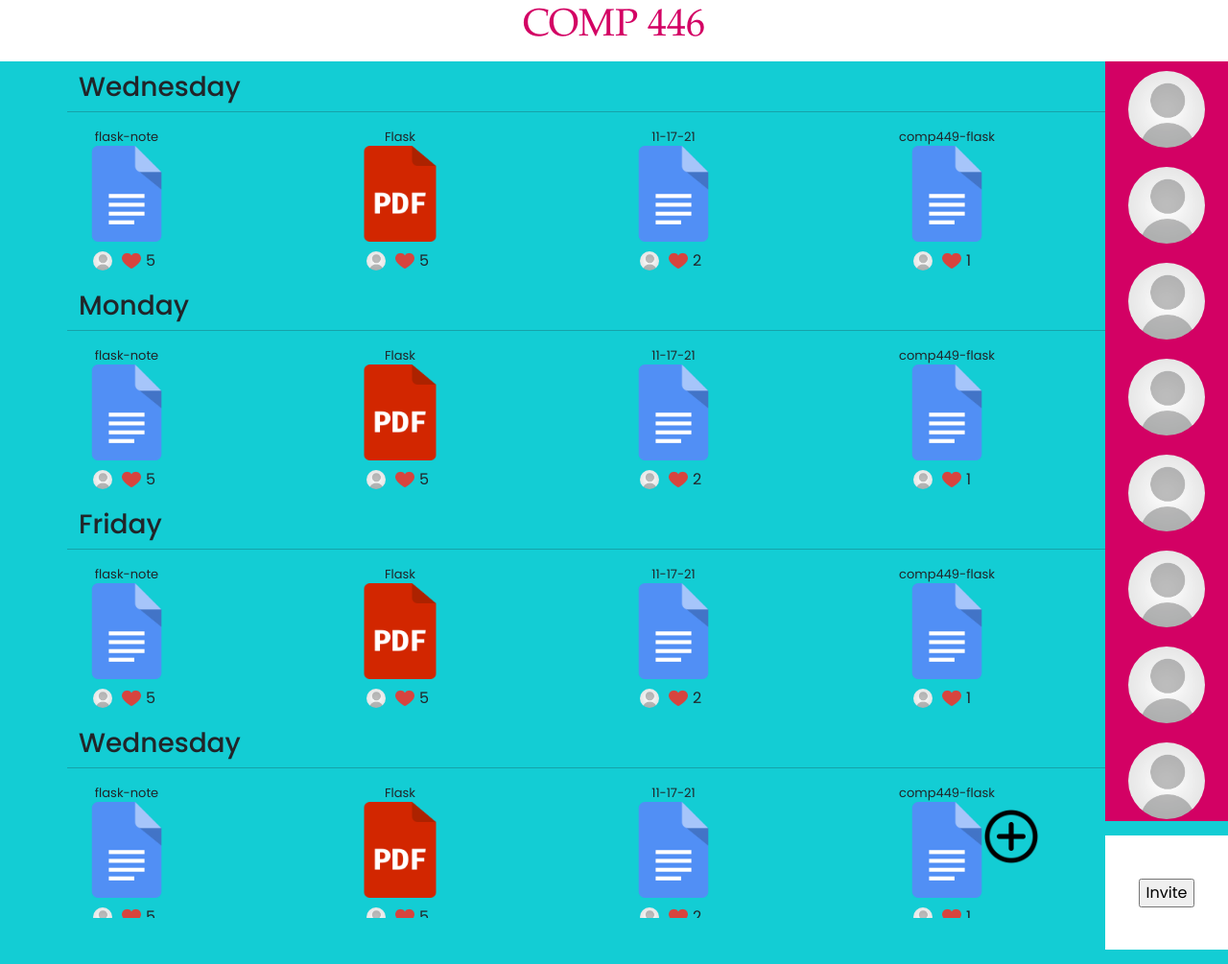
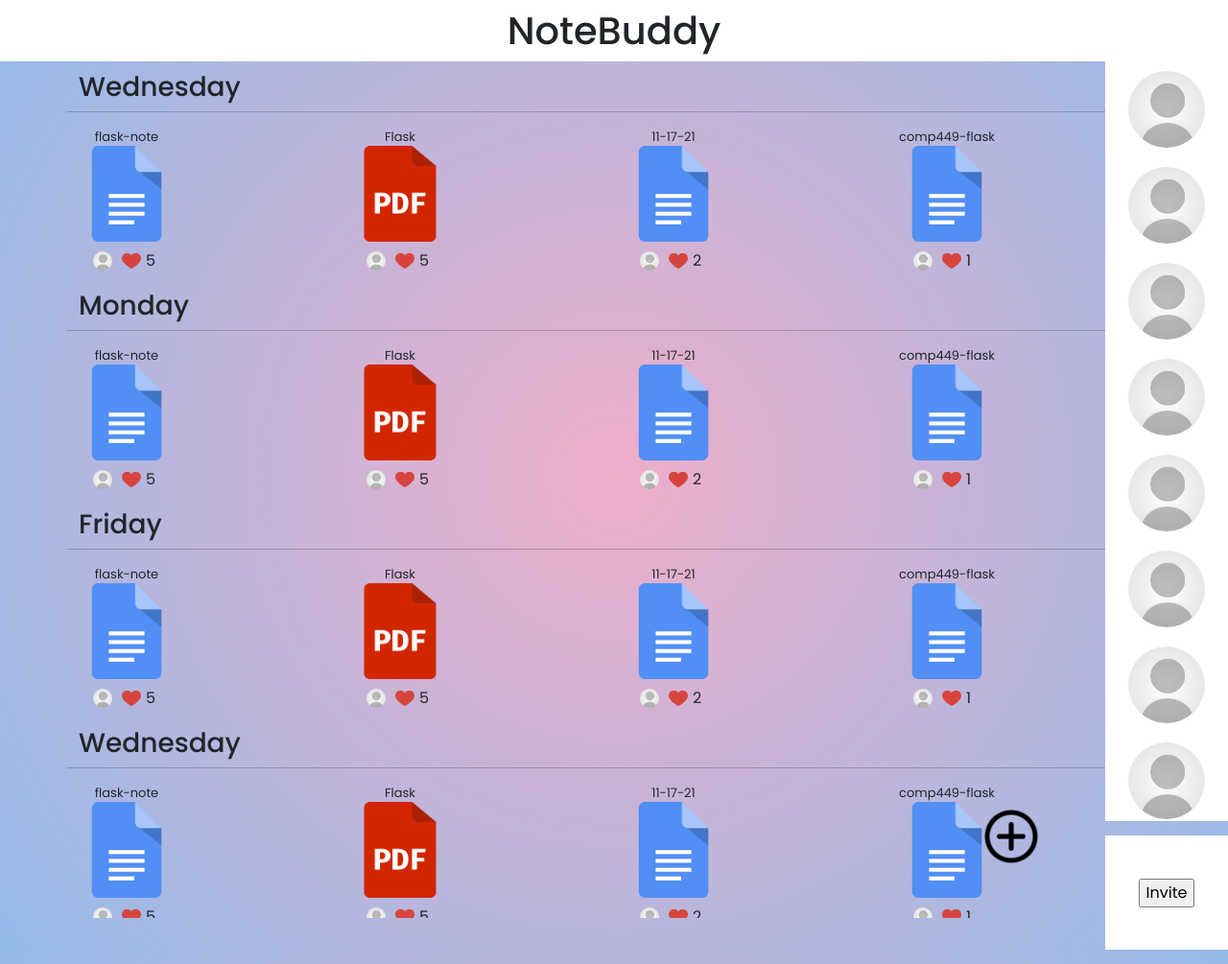
Before and after one commit to stephaniele/notebuddy, a Flask app: page /workspace in a window 1280 px wide. Shown: the whole page at 96% size. Run offline with Flask 2, Linux system fonts and the light colour scheme; some libraries are stand-ins or nearby versions.

Commit message:
started database.py

```diff
--- a/server.py
+++ b/server.py
@@ -1,8 +1,11 @@
 import os
 from flask import Flask, flash, render_template, request, redirect, url_for
 from werkzeug.utils import secure_filename
+# from database import Database
 
 app = Flask(__name__)
+# db = Database(app)
+# db.create_all()
 
 @app.route("/")
 def index():
--- a/static/style.css
+++ b/static/style.css
@@ -112,9 +112,10 @@ ul ul a {
 }
 
 body {
-	background-color: var(--col1);
 	height:100%;
 	overflow:hidden;
+	background: rgb(238,174,202);
+	background: radial-gradient(circle, rgba(238,174,202,1) 0%, rgba(148,187,233,1) 100%);
 }
 
 ul{
@@ -162,8 +163,6 @@ h2{
     justify-content: center;
     align-items: center;
 	background-color: white;
-	color: var(--col2);
-	font-family: "Garamond", serif;
 	height: 4rem;
 }
 .day{
@@ -179,9 +178,9 @@ h2{
 }
 
 #side-bar{
-	background-color: var(--col2);
 	justify-content: center;
 	position: absolute;
+	background-color: white;
 	height:80%;
 	width: 10%;
 	left:90%;
--- a/templates/workspace.html
+++ b/templates/workspace.html
@@ -14,7 +14,7 @@
 {% block content %}
 
 <div id ="top-bar">
-	<span><h1>COMP 446</h1></span>
+	 <span class="h1 mb-0">NoteBuddy</span>
 </div>
 
 <div id="main-container">
```
Also changed, not shown: database.py (added, +66 -0 lines).
